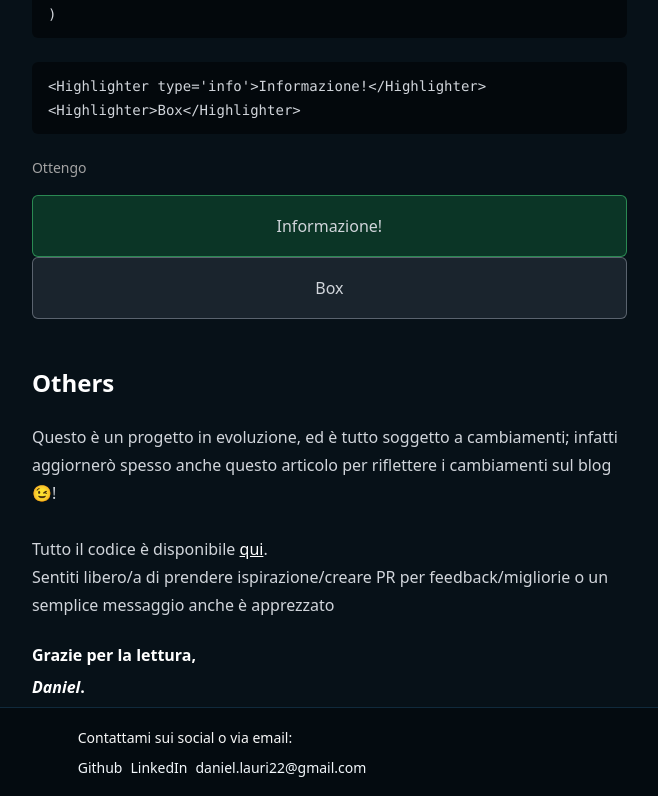
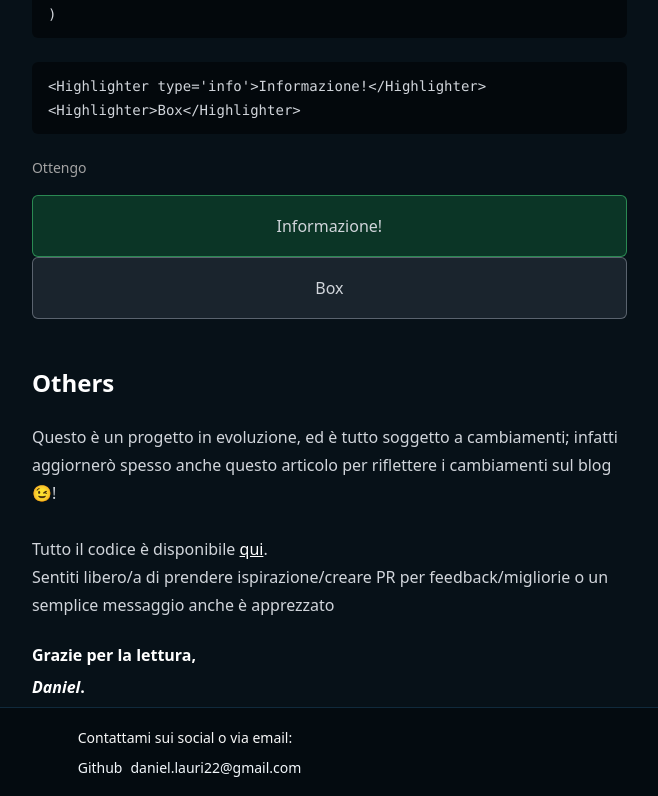
Before and after one commit to dxn-9/my-blog, a Next.js app: page /post/il-mio-blog in a window 1280 px wide. Shown: the part 3470-4266 px from the top of the page, without its empty margins (306-964 px from the left). Built offline with nearby package versions, Linux system fonts and the light colour scheme.

Commit message:
removed linkedin link

```diff
--- a/components/footer.tsx
+++ b/components/footer.tsx
@@ -18,17 +18,6 @@ const Footer = () => {
 								Github
 							</Button>
 						</Link>
-						<Link
-							href='https://www.linkedin.com/in/daniel-lauri-0b170a240/'
-							target='_blank'>
-							<Button
-								className='p-0'
-								name='linkedin link'
-								aria-label='linkedin link'
-								variant='link'>
-								LinkedIn
-							</Button>
-						</Link>
 						<Link href='mailto:daniel.lauri22@gmail.com' type='email'>
 							<Button
 								className='p-0'
```
